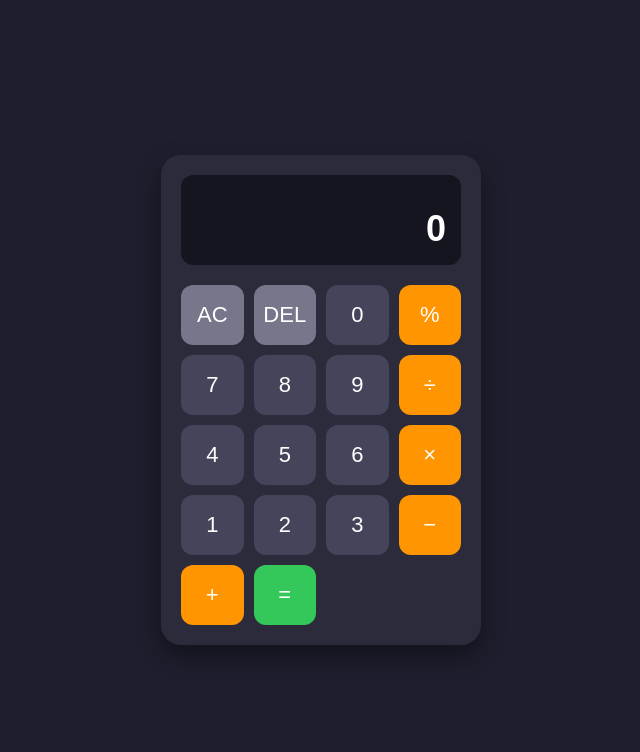
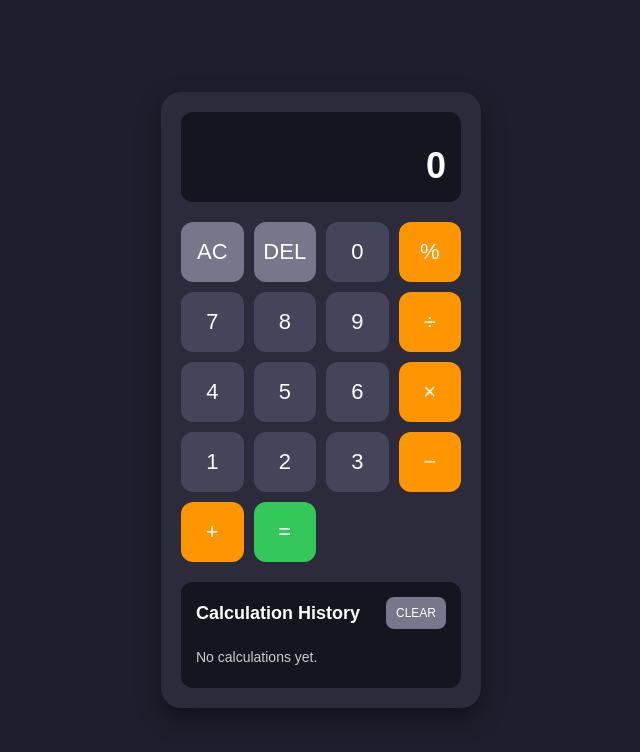
Before and after one commit to aneeqatanveer18/DevOpsCalculator, a plain HTML site: page index.html in a window 1280 px wide. Shown: the whole page, without its empty margins (319-959 px from the left). Drawn offline with Linux system fonts and the light colour scheme.

Commit message:
Improve calculator design and add history

```diff
--- a/index.html
+++ b/index.html
@@ -43,6 +43,22 @@
 
         </div>
 
+        <div class="history">
+
+            <div class="history-header">
+                <h2>Calculation History</h2>
+
+                <button class="clear-history" onclick="clearHistory()">
+                    CLEAR
+                </button>
+            </div>
+
+            <div id="historyList">
+                <p>No calculations yet.</p>
+            </div>
+
+        </div>
+
     </div>
 
     <script src="script.js"></script>
--- a/script.js
+++ b/script.js
@@ -3,6 +3,8 @@ let display = document.getElementById("display");
 let firstNumber = "";
 let operator = "";
 let waitingForSecondNumber = false;
+
+let calculationHistory = [];
 
 function appendNumber(number) {
 
@@ -53,6 +55,21 @@ function calculate() {
         result = num1 / num2;
     }
 
+    let symbol = operator;
+
+    if (operator === "*") {
+        symbol = "×";
+    } else if (operator === "/") {
+        symbol = "÷";
+    }
+
+    let calculation =
+        firstNumber + " " + symbol + " " + secondNumber + " = " + result;
+
+    calculationHistory.unshift(calculation);
+
+    displayHistory();
+
     display.innerText = result;
 
     firstNumber = "";
@@ -81,6 +98,37 @@ function deleteLast() {
 function percentage() {
 
     let number = Number(display.innerText);
+    let result = number / 100;
 
-    display.innerText = number / 100;
+    let calculation = number + "% = " + result;
+
+    calculationHistory.unshift(calculation);
+
+    displayHistory();
+
+    display.innerText = result;
 }
+
+function displayHistory() {
+
+    let historyList = document.getElementById("historyList");
+
+    historyList.innerHTML = "";
+
+    calculationHistory.forEach(function(calculation) {
+
+        let historyItem = document.createElement("p");
+
+        historyItem.innerText = calculation;
+
+        historyList.appendChild(historyItem);
+    });
+}
+
+function clearHistory() {
+
+    calculationHistory = [];
+
+    document.getElementById("historyList").innerHTML =
+        "<p>No calculations yet.</p>";
+}
--- a/style.css
+++ b/style.css
@@ -9,7 +9,7 @@ body {
     display: flex;
     justify-content: center;
     align-items: center;
-    height: 100vh;
+    min-height: 100vh;
     font-family: Arial, sans-serif;
 }
 
@@ -53,10 +53,16 @@ button {
     cursor: pointer;
     background: #44445a;
     color: white;
+    transition: 0.2s;
 }
 
 button:hover {
     opacity: 0.8;
+    transform: translateY(-2px);
+}
+
+button:active {
+    transform: scale(0.95);
 }
 
 .special {
@@ -71,6 +77,40 @@ button:hover {
     background: #34c759;
 }
 
-button:active {
-    transform: scale(0.95);
+.history {
+    margin-top: 20px;
+    background: #15151f;
+    padding: 15px;
+    border-radius: 12px;
+    color: white;
 }
+
+.history-header {
+    display: flex;
+    justify-content: space-between;
+    align-items: center;
+    margin-bottom: 12px;
+}
+
+.history h2 {
+    font-size: 18px;
+}
+
+.clear-history {
+    height: 32px;
+    padding: 0 10px;
+    font-size: 12px;
+    background: #77778c;
+    border-radius: 8px;
+}
+
+#historyList {
+    max-height: 120px;
+    overflow-y: auto;
+}
+
+#historyList p {
+    font-size: 14px;
+    margin: 8px 0;
+    color: #cccccc;
+}
```
